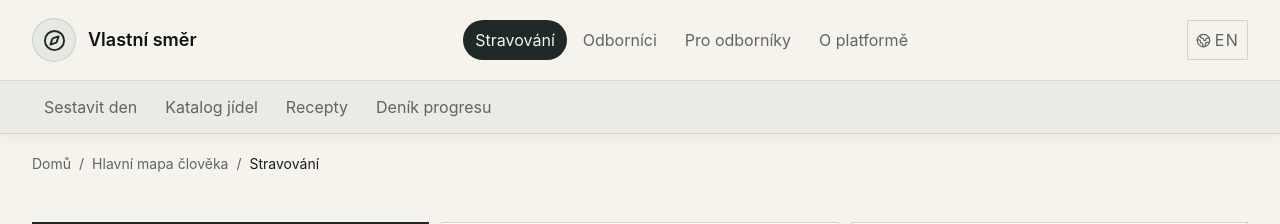
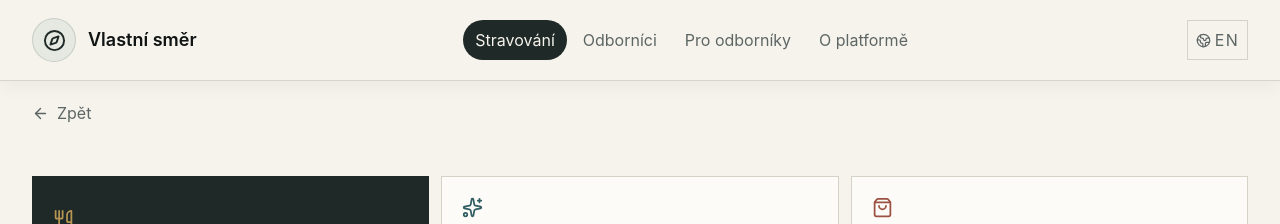
Before and after one commit to NeoCZ0101/CZECH-HORSE, a Next.js app: page /stravovani in a window 1280 px wide. Shown: the top 224 px of the page. Built offline with nearby package versions, Linux system fonts and the light colour scheme.

Commit message:
Simplify nutrition page layout

```diff
--- a/app/en/stravovani/page.tsx
+++ b/app/en/stravovani/page.tsx
@@ -1,5 +1,6 @@
 import type { Metadata } from "next";
-import { Breadcrumbs } from "@/components/breadcrumbs";
+import Link from "next/link";
+import { ArrowLeft } from "lucide-react";
 import { EnglishNutritionPlanner } from "@/components/nutrition/english-nutrition-planner";
 
 export const metadata: Metadata = {
@@ -10,7 +11,7 @@ export const metadata: Metadata = {
 export default function EnglishNutritionPage() {
   return (
     <>
-      <div className="mx-auto max-w-7xl px-4 pt-5 sm:px-6 lg:px-8"><Breadcrumbs items={[{ label: "Home", href: "/en" }, { label: "Whole-person map", href: "/en#mapa-cloveka" }, { label: "Food and nutrition" }]} /></div>
+      <div className="mx-auto max-w-7xl px-4 pt-5 sm:px-6 lg:px-8"><Link href="/en" className="inline-flex items-center gap-2 text-sm font-semibold text-muted transition hover:text-forest"><ArrowLeft aria-hidden size={17} />Back</Link></div>
       <EnglishNutritionPlanner />
     </>
   );
--- a/app/stravovani/page.tsx
+++ b/app/stravovani/page.tsx
@@ -1,5 +1,6 @@
 import type { Metadata } from "next";
-import { Breadcrumbs } from "@/components/breadcrumbs";
+import Link from "next/link";
+import { ArrowLeft } from "lucide-react";
 import { NutritionPlanner } from "@/components/nutrition/nutrition-planner";
 
 export const metadata: Metadata = {
@@ -10,7 +11,7 @@ export const metadata: Metadata = {
 export default function NutritionPage() {
   return (
     <>
-      <div className="mx-auto max-w-7xl px-4 pt-5 sm:px-6 lg:px-8"><Breadcrumbs items={[{ label: "Domů", href: "/" }, { label: "Hlavní mapa člověka", href: "/#mapa-cloveka" }, { label: "Stravování" }]} /></div>
+      <div className="mx-auto max-w-7xl px-4 pt-5 sm:px-6 lg:px-8"><Link href="/" className="inline-flex items-center gap-2 text-sm font-semibold text-muted transition hover:text-forest"><ArrowLeft aria-hidden size={17} />Zpět</Link></div>
       <NutritionPlanner />
     </>
   );
--- a/components/header.tsx
+++ b/components/header.tsx
@@ -27,11 +27,7 @@ const englishNavItems = [
 export function Header() {
   const pathname = usePathname();
   const isEnglish = pathname === "/en" || pathname.startsWith("/en/");
-  const isNutritionPage = pathname === "/stravovani" || pathname === "/en/stravovani";
   const navItems = isEnglish ? englishNavItems : czechNavItems;
-  const nutritionSubnav = isEnglish
-    ? [{ href: "#build", label: "Build your day" }, { href: "#catalogue", label: "Food catalogue" }, { href: "#recipes", label: "Recipes" }]
-    : [{ href: "#sestavit", label: "Sestavit den" }, { href: "#katalog", label: "Katalog jídel" }, { href: "#recepty", label: "Recepty" }, { href: "#progres", label: "Deník progresu" }];
   const languageHref =
     pathname === "/stravovani"
       ? "/en/stravovani"
@@ -68,8 +64,8 @@ export function Header() {
             <Link
               key={item.href}
               href={item.href}
-              aria-current={item.href === (isEnglish ? "/en/stravovani" : "/stravovani") && isNutritionPage ? "page" : undefined}
-              className={`rounded-full px-3 py-2 text-sm font-medium transition hover:bg-mist hover:text-forest ${item.href === (isEnglish ? "/en/stravovani" : "/stravovani") && isNutritionPage ? "bg-forest text-cream hover:bg-forest-deep hover:text-cream" : "text-muted"}`}
+              aria-current={item.href === (isEnglish ? "/en/stravovani" : "/stravovani") && pathname === item.href ? "page" : undefined}
+              className={`rounded-full px-3 py-2 text-sm font-medium transition hover:bg-mist hover:text-forest ${item.href === (isEnglish ? "/en/stravovani" : "/stravovani") && pathname === item.href ? "bg-forest text-cream hover:bg-forest-deep hover:text-cream" : "text-muted"}`}
             >
               {item.label}
             </Link>
@@ -88,17 +84,6 @@ export function Header() {
           <MobileNavigation items={navItems} />
         </div>
       </div>
-      {isNutritionPage && (
-        <nav className="border-t border-sand/70 bg-mist/70" aria-label={isEnglish ? "Food page sections" : "Části stránky stravování"}>
-          <div className="mx-auto flex max-w-7xl gap-1 overflow-x-auto px-4 py-2 sm:px-6 lg:px-8">
-            {nutritionSubnav.map((item) => (
-              <Link key={item.href} href={item.href} className="shrink-0 px-3 py-1.5 text-xs font-semibold text-muted transition hover:bg-cream hover:text-forest">
-                {item.label}
-              </Link>
-            ))}
-          </div>
-        </nav>
-      )}
     </header>
   );
 }
--- a/components/nutrition/nutrition-planner.tsx
+++ b/components/nutrition/nutrition-planner.tsx
@@ -392,7 +392,7 @@ export function NutritionPlanner() {
       </section>
 
       <section id="katalog" className="py-16 sm:py-20">
-        <div className="mx-auto grid max-w-7xl gap-10 px-4 sm:px-6 lg:grid-cols-[minmax(0,1fr)_22rem] lg:px-8">
+        <div className="mx-auto grid max-w-7xl gap-10 px-4 sm:px-6 lg:grid-cols-1 lg:px-8">
           <div>
             <div className="flex flex-col gap-5 border-b border-sand pb-6 sm:flex-row sm:items-end sm:justify-between">
               <div>
@@ -547,7 +547,7 @@ export function NutritionPlanner() {
             )}
           </div>
 
-          <aside id="muj-den" className="h-fit border border-forest bg-forest-deep text-cream lg:sticky lg:top-28">
+          <aside className="hidden">
             <div className="border-b border-cream/15 px-5 py-5">
               <div className="flex items-center justify-between gap-3">
                 <div>
```
